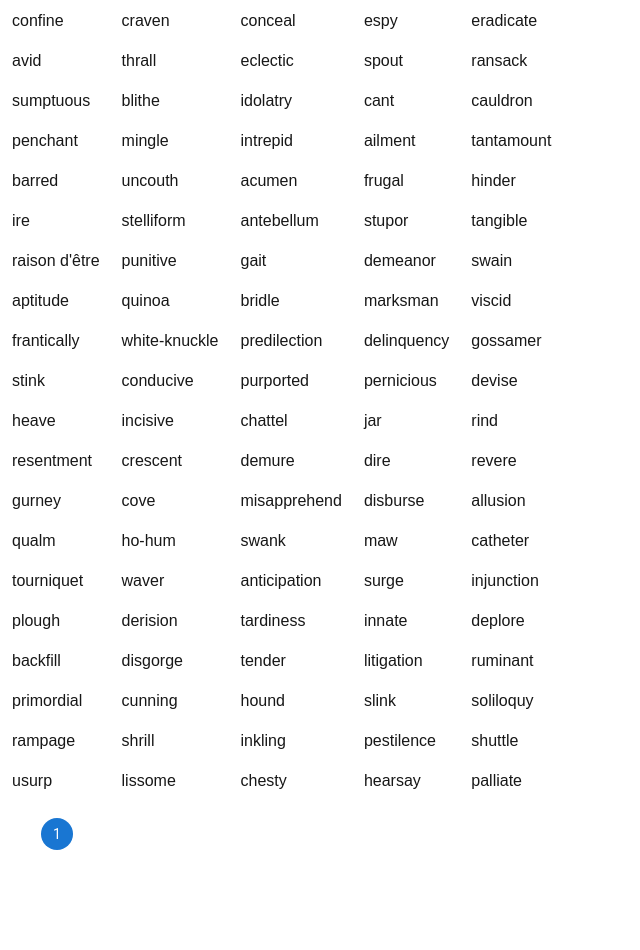
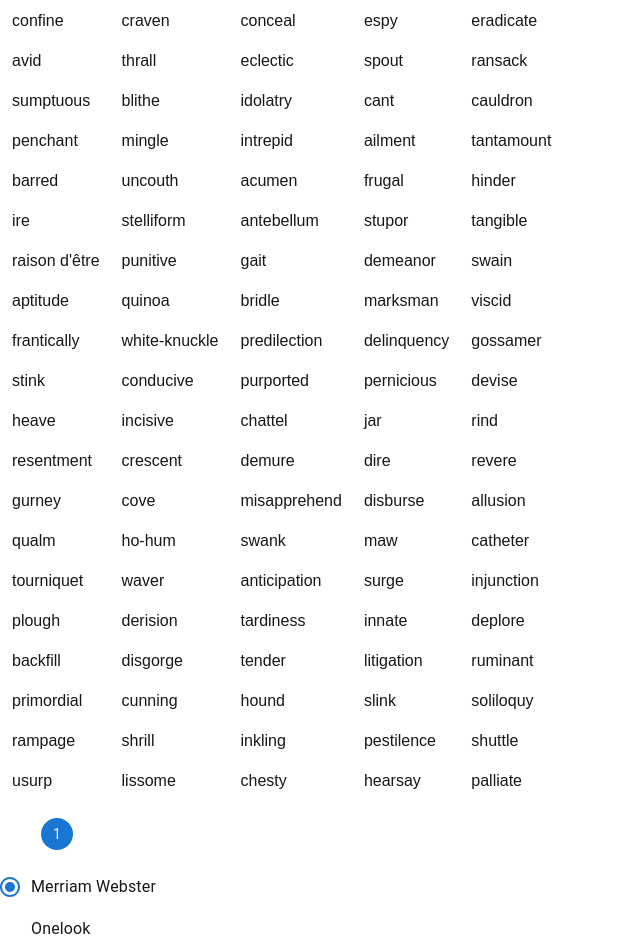
Before and after one commit to wswin5k/words-board, a Next.js app: page / in a window 1280 px wide. Shown: the whole page, without its empty margins (0-640 px from the left). Before the commit the page ends 850 px from the top, so only its background shows below. Built offline with nearby package versions, Linux system fonts and the light colour scheme.

Commit message:
Add option to change base link

```diff
--- a/src/app/page.tsx
+++ b/src/app/page.tsx
@@ -4,6 +4,10 @@ import wordsData from "./wordsData";
 import Pagination from "@mui/material/Pagination";
 import Stack from "@mui/material/Stack";
 import { createTheme, ThemeProvider } from "@mui/material/styles";
+import Radio from "@mui/material/Radio";
+import RadioGroup from "@mui/material/RadioGroup";
+import FormControlLabel from "@mui/material/FormControlLabel";
+import FormControl from "@mui/material/FormControl";
 
 const innerTheme = createTheme({
   palette: {
@@ -14,22 +18,24 @@ const innerTheme = createTheme({
   },
 });
 
-function WordEntry({ word, tdKey }) {
-  //const url = `https://www.merriam-webster.com/dictionary/${word}`;
-  const url = `https://onelook.com/?w=${word}`;
+const MW_LINK = `https://www.merriam-webster.com/dictionary/`;
+const OL_LINK = `https://onelook.com/?w=`;
 
+function WordEntry({ word, tdKey, baseLink }) {
   return (
     <td key={tdKey} style={{ padding: "10px" }}>
-      <a href={url}>{word}</a>
+      <a href={baseLink + word}>{word}</a>
     </td>
   );
 }
 
-function RowEntry({ words, trKey }) {
+function RowEntry({ words, trKey, baseLink }) {
   return (
     <tr key={trKey}>
       {words.map((word, idx) => {
-        return <WordEntry word={word} key={idx} tdKey={idx} />;
+        return (
+          <WordEntry word={word} key={idx} tdKey={idx} baseLink={baseLink} />
+        );
       })}
     </tr>
   );
@@ -44,6 +50,11 @@ export default function Home() {
     setPage(value);
   };
 
+  const [baseLink, setBaseLink] = React.useState(MW_LINK);
+  const handleBaseLinkChange = (event: React.ChangeEvent<HTMLInputElement>) => {
+    setBaseLink((event.target as HTMLInputElement).value);
+  };
+
   const words = wordsData.map((wordObj) => wordObj.word);
 
   const rowEntries = [];
@@ -54,6 +65,7 @@ export default function Home() {
         words={words.slice(row * columnCount, (row + 1) * columnCount)}
         trKey={row}
         key={row}
+        baseLink={baseLink}
       />,
     );
   }
@@ -73,6 +85,26 @@ export default function Home() {
           color="primary"
           onChange={handleChange}
         />
+
+        <FormControl>
+          <RadioGroup
+            aria-labelledby="demo-controlled-radio-buttons-group"
+            name="controlled-radio-buttons-group"
+            value={baseLink}
+            onChange={handleBaseLinkChange}
+          >
+            <FormControlLabel
+              value={MW_LINK}
+              control={<Radio />}
+              label="Merriam Webster"
+            />
+            <FormControlLabel
+              value={OL_LINK}
+              control={<Radio />}
+              label="Onelook"
+            />
+          </RadioGroup>
+        </FormControl>
       </ThemeProvider>
     </Stack>
   );
```
